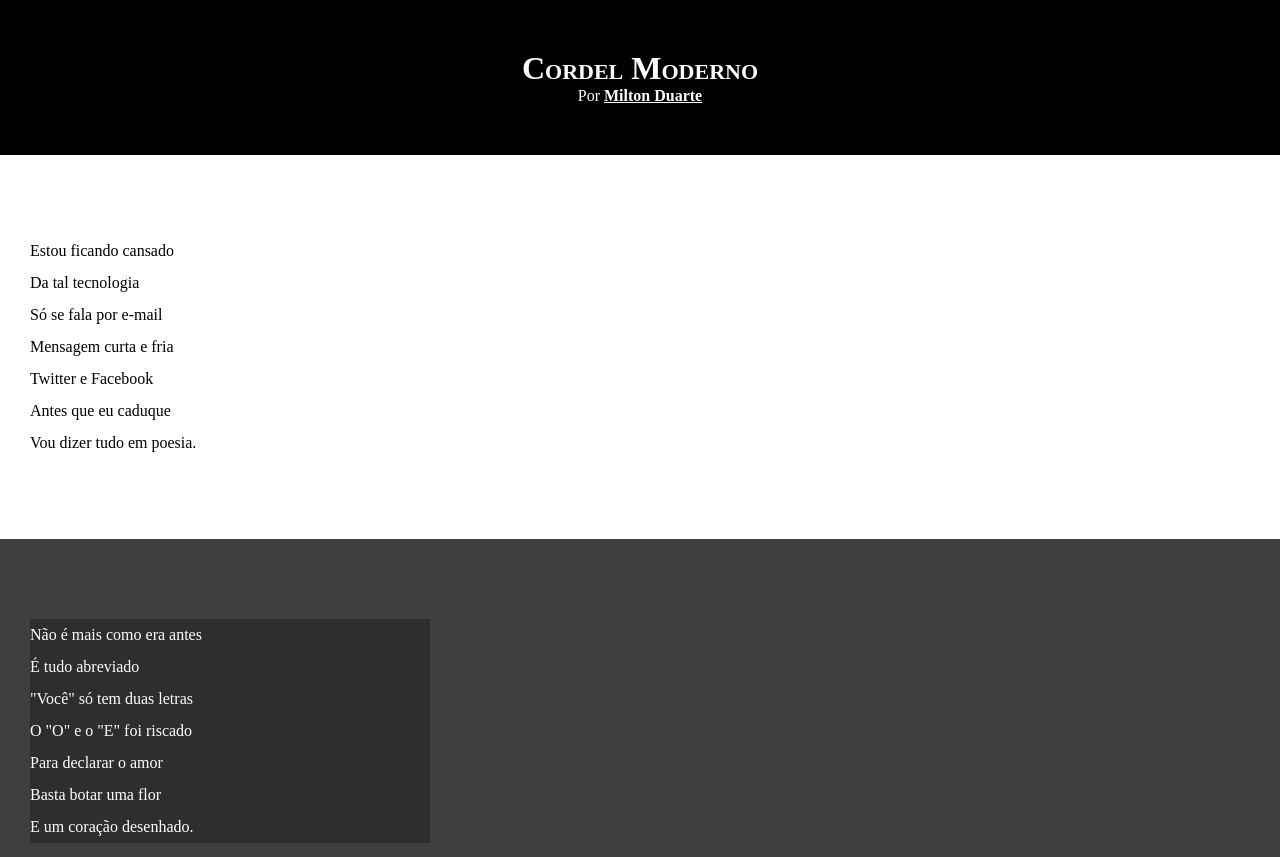
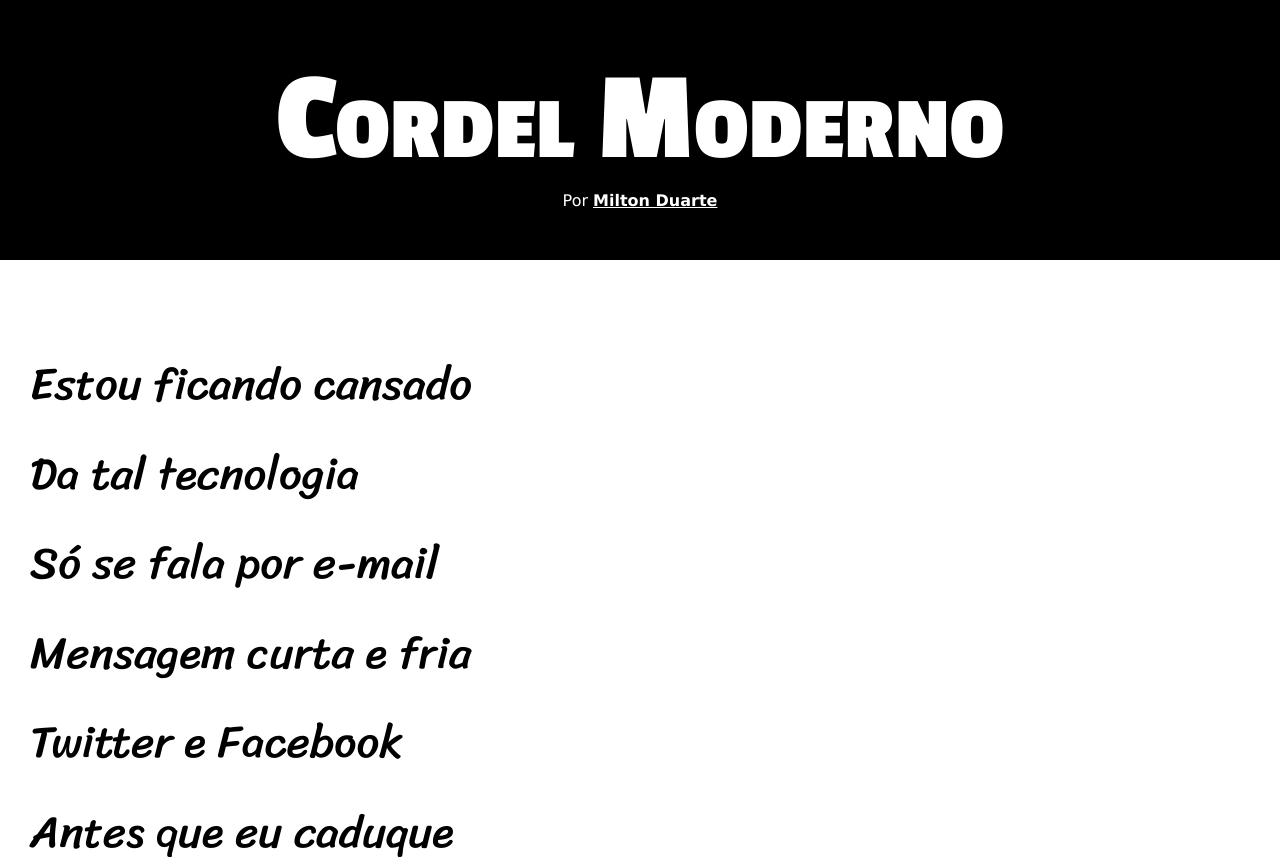
Before and after one commit to Crisxz7/HTML---CSS, a plain HTML site: page Desafios/d012/index.html in a window 1280 px wide. Shown: the top 857 px of the page. Drawn offline with Linux system fonts and the light colour scheme.

Commit message:
atualizei o desafio 12

```diff
--- a/Desafios/d012/estilo/style.css
+++ b/Desafios/d012/estilo/style.css
@@ -1,4 +1,14 @@
 @charset "UTF-8";
+
+@import url('https://fonts.googleapis.com/css2? family=Passion+One:wght@400;700;900&display=swap');
+
+@import url('https://fonts.googleapis.com/css2? family=Sriracha&display=swap');
+
+:root {
+    --fonte1: verdana, Geneva, Tahoma, sans-serif;
+    --fonte2: 'Passion One', cursive;
+    --fonte3: 'Sriracha', cursive;
+}
 
 * {
     margin: 0px;
@@ -8,6 +18,7 @@
 html, body {
     min-height: 100vh;
     background-color: darkgray;
+    font-family: var(--fonte1);
 }
 
 header {
@@ -19,6 +30,8 @@
 header > h1 {
     padding-top: 50px;
     font-variant: small-caps;
+    font-family: var(--fonte2);
+    font-size: 10vw;
 }
 
 header > p {
@@ -40,6 +53,8 @@
     padding-bottom: 10vh;
     line-height: 2em;
     padding-left: 30px;
+    font-family: var(--fonte3);
+    font-size: 3.5vw;
 }
 
 section.normal {
@@ -53,7 +68,8 @@
 }
 
 section.imagem > p {
-    width: 400px;
+    display: inline-block;
+    padding: 5px
     background-color: rgba(0, 0, 0, 0.268);
 }
 
```
